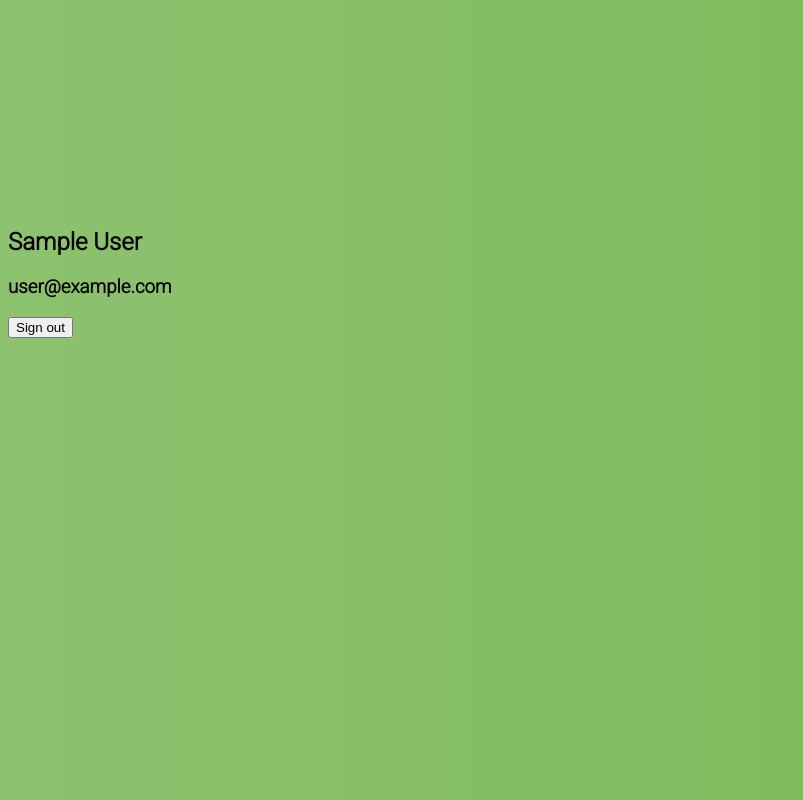
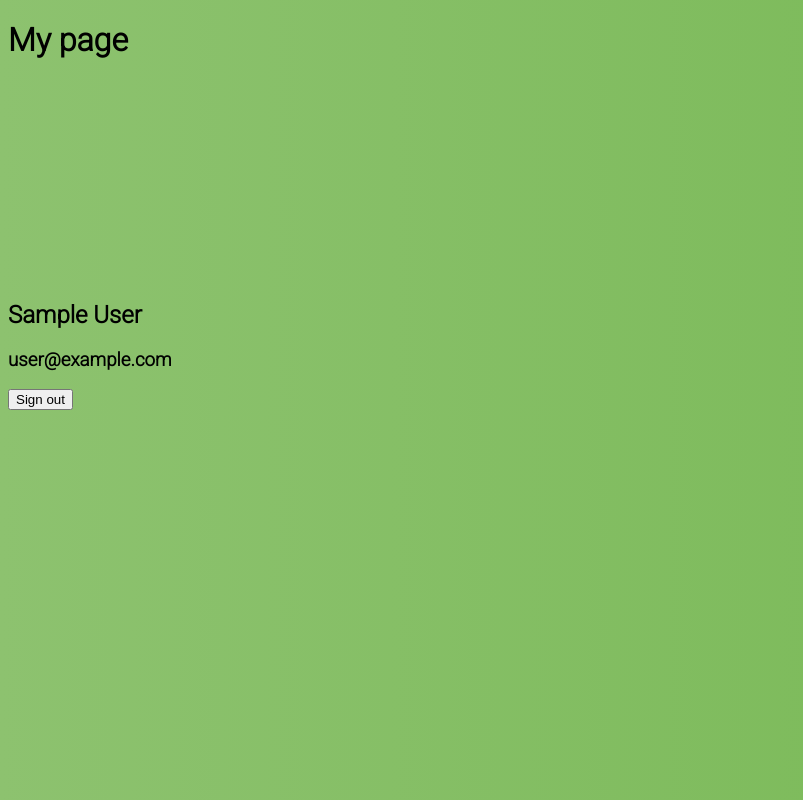
Before and after one commit to joakimgy/my-day, a React (Create React App) app: page /#/signIn in a window 1280 px wide. Shown: the whole page, without its empty margins (0-803 px from the left). Built offline with nearby package versions, Linux system fonts and the light colour scheme; no server answers; sample sign-in values are in the browser's storage.

Commit message:
Add title my page

```diff
--- a/src/components/ProfilePage.tsx
+++ b/src/components/ProfilePage.tsx
@@ -8,6 +8,7 @@ const ProfilePage = () => {
   return (
     <div>
       <div>
+        <h1>My page</h1>
         <div
           style={{
             background: `url(${photoURL})  no-repeat center center`,
```
